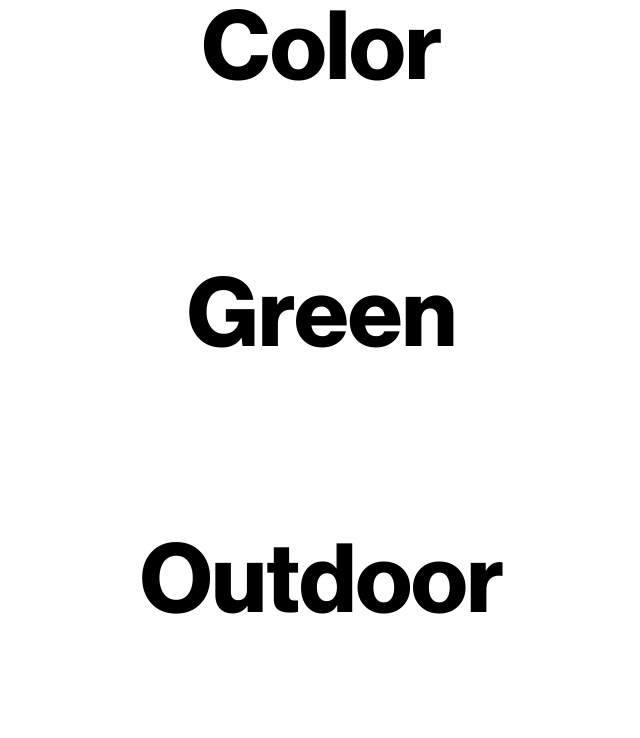
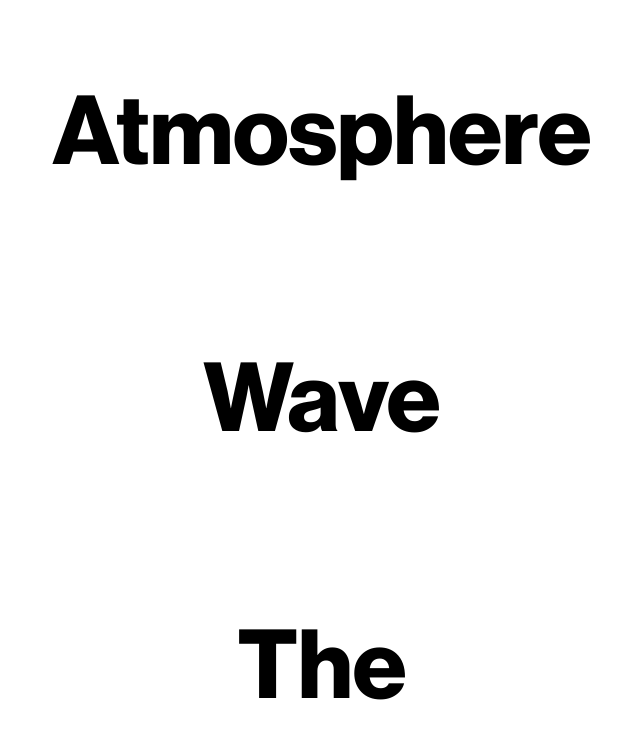
Before and after one commit to nicolaigb/ngbstudio, a Next.js app: page /dashmonet in a window 1280 px wide. Shown: the top 738 px of the page, without its empty margins (318-958 px from the left). Built offline with nearby package versions, Linux system fonts and the light colour scheme.

Commit message:
Centered text.

```diff
--- a/pages/dashmonet.tsx
+++ b/pages/dashmonet.tsx
@@ -11,6 +11,9 @@ const words: string[] = [
   'The',
   'Color',
   'Green',
+  'Atmosphere',
+  'Wave',
+  'Infinite',
 ]
 
 const DashMonet = () => {
@@ -27,9 +30,11 @@ const DashMonet = () => {
   return (
     <SContainer>
       {idxArr.map((idx, i) => (
-        <SText styleType="title" key={`dashmonet-word-${i}`}>
-          {words[idx]}
-        </SText>
+        <STextContainer>
+          <SText styleType="title" key={`dashmonet-word-${i}`}>
+            {words[idx]}
+          </SText>
+        </STextContainer>
       ))}
     </SContainer>
   )
@@ -42,9 +47,15 @@ const SContainer = styled.div`
   flex-direction: column;
 `
 
-const SText = styled(Text)`
+const STextContainer = styled.div`
+  display: flex;
   width: 100%;
   flex-grow: 1;
+  align-items: center;
+  justify-content: center;
+`
+
+const SText = styled(Text)`
   text-align: center;
   font-size: 96px;
 `
```
